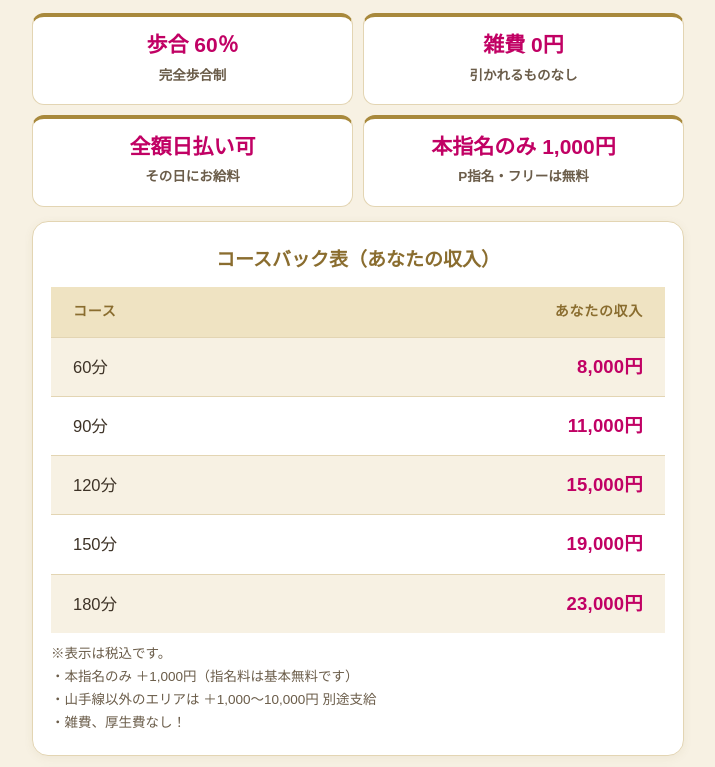
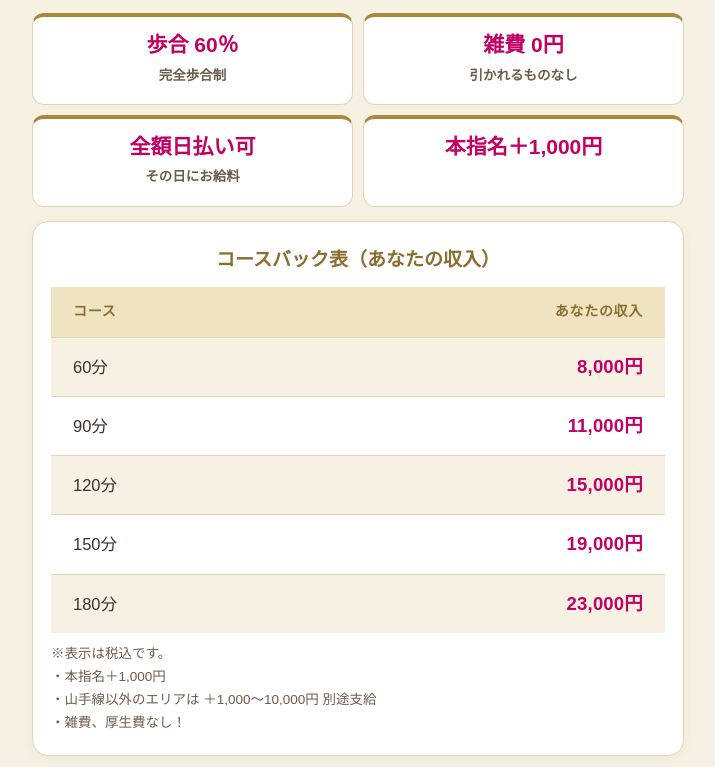
Before and after one commit to 24flh72-jpg/seisen-recruit, a plain HTML site: page xing-xian-shou-nu-100-ben-dian-qiu-ren-pezi.html in a window 1280 px wide. Shown: the part 858-1625 px from the top of the page, without its empty margins (282-997 px from the left). Drawn offline with Linux system fonts and the light colour scheme.

Commit message:
指名料文言を「本指名＋1,000円」に簡略化した最終版に更新

```diff
--- a/xing-xian-shou-nu-100-ben-dian-qiu-ren-pezi.html
+++ b/xing-xian-shou-nu-100-ben-dian-qiu-ren-pezi.html
@@ -218,7 +218,7 @@ footer .warn{color:var(--pink); font-weight:700;}
     <div class="pp"><b>歩合 60％</b><span>完全歩合制</span></div>
     <div class="pp"><b>雑費 0円</b><span>引かれるものなし</span></div>
     <div class="pp"><b>全額日払い可</b><span>その日にお給料</span></div>
-    <div class="pp"><b>本指名のみ 1,000円</b><span>P指名・フリーは無料</span></div>
+    <div class="pp"><b>本指名＋1,000円</b></div>
   </div>
   <div class="card">
     <h3 style="text-align:center; color:var(--gold); font-size:19px; margin-bottom:10px;">コースバック表（あなたの収入）</h3>
@@ -230,7 +230,7 @@ footer .warn{color:var(--pink); font-weight:700;}
       <div class="brow" role="row"><span class="course">150分</span><span class="price yen">19,000円</span></div>
       <div class="brow" role="row"><span class="course">180分</span><span class="price yen">23,000円</span></div>
     </div>
-    <p class="note">※表示は税込です。<br>・本指名のみ ＋1,000円（指名料は基本無料です）<br>・山手線以外のエリアは ＋1,000〜10,000円 別途支給<br>・雑費、厚生費なし！</p>
+    <p class="note">※表示は税込です。<br>・本指名＋1,000円<br>・山手線以外のエリアは ＋1,000〜10,000円 別途支給<br>・雑費、厚生費なし！</p>
   </div>
   <div class="card" style="margin-top:14px;">
     <h3 style="text-align:center; color:var(--gold); font-size:19px; margin-bottom:12px;">1日の収入シミュレーション例</h3>
```
